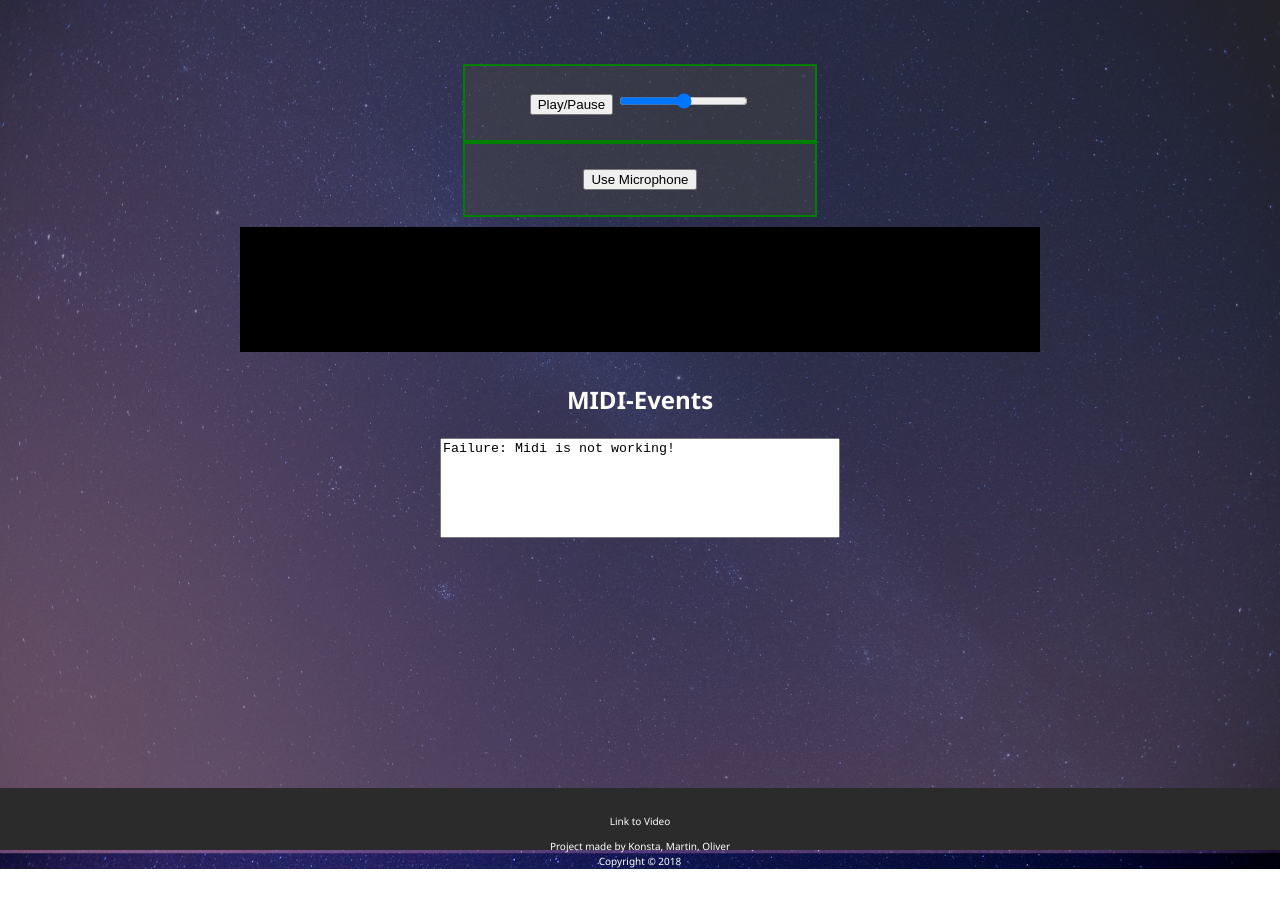
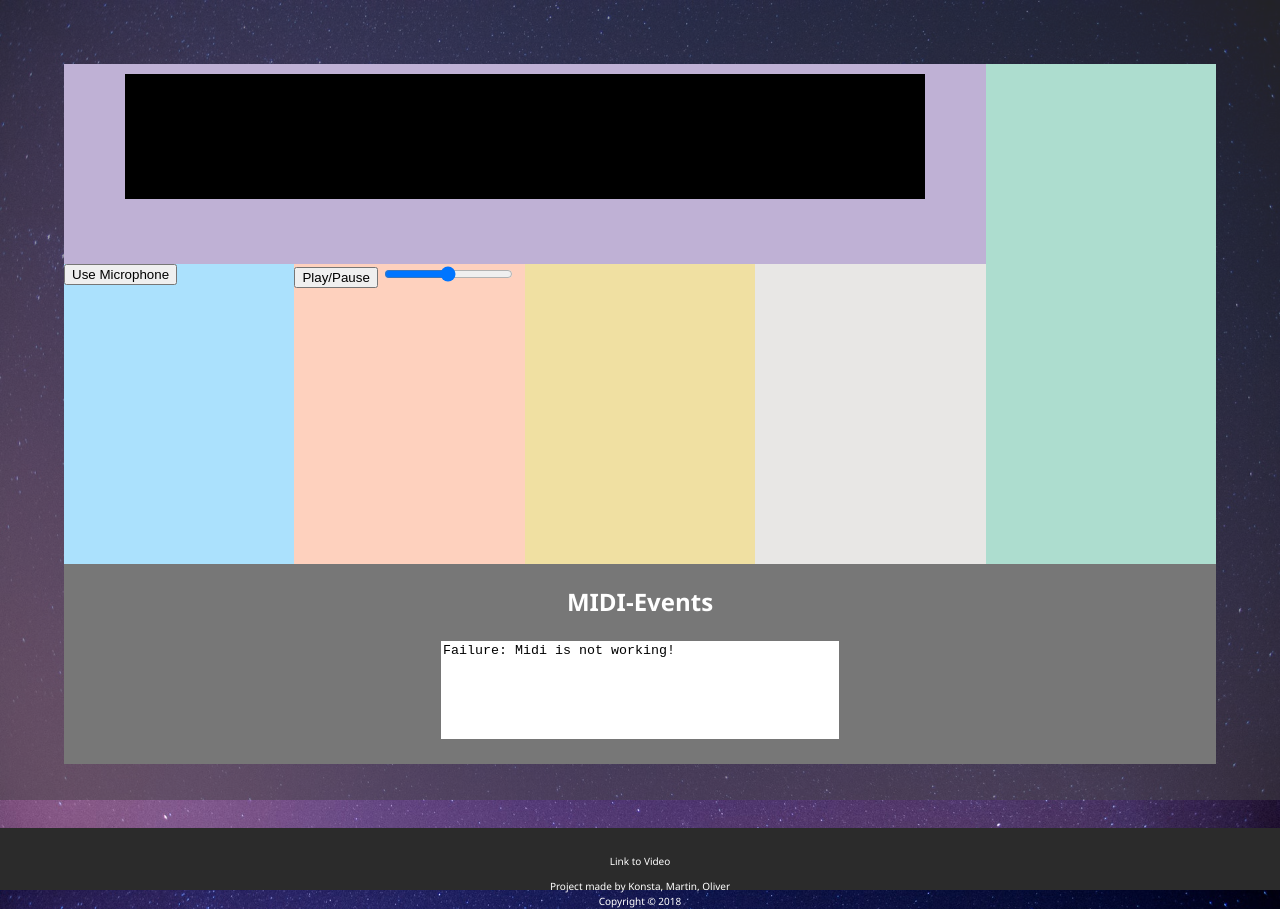
Before and after one commit to Butanding/AudioVideoTechnik, a website: page av_midi/index.html in a window 1280 px wide. Before the commit the page ends 869 px from the top, so only its background shows below. Drawn offline with Linux system fonts and the light colour scheme.

Commit message:
created new design based on CSS Grid

```diff
--- a/av_midi/css/style.css
+++ b/av_midi/css/style.css
@@ -73,3 +73,40 @@ a:hover {
   color: #fff;
   height: 30px;
 }
+
+
+.grid-container {
+  display: grid;
+  grid-template-columns: 1fr 1fr 1fr 1fr 1fr;
+  grid-template-rows: 100px 100px 100px 100px 100px 100px 100px;
+  grid-template-areas: "mainPlayback mainPlayback mainPlayback mainPlayback mainEQ" "mainPlayback mainPlayback mainPlayback mainPlayback mainEQ" "firstEQ secondEQ thirdEQ forthEQ mainEQ" "firstEQ secondEQ thirdEQ forthEQ mainEQ" "firstEQ secondEQ thirdEQ forthEQ mainEQ" "videoControl videoControl videoControl videoControl videoControl" "videoControl videoControl videoControl videoControl videoControl";
+}
+
+.mainPlayback {
+  grid-area: mainPlayback;
+  background-color: #bfb1d5;}
+
+.mainEQ {
+  grid-area: mainEQ;
+  background-color: #adddcf;
+}
+
+.firstEQ {
+  grid-area: firstEQ;
+  background-color: #abe1fd; }
+
+.secondEQ {
+  grid-area: secondEQ;
+  background-color: #fed1be; }
+
+.thirdEQ {
+  grid-area: thirdEQ;
+  background-color: #f0e0a2; }
+
+.forthEQ {
+  grid-area: forthEQ;
+  background-color: #e8e7e5; }
+
+.videoControl {
+  grid-area: videoControl;
+  background-color: #777777; }
--- a/av_midi/index.html
+++ b/av_midi/index.html
@@ -9,8 +9,19 @@
   <header>
   </header>
   <main id="home">
+    <div class="grid-container">
+      <div class="mainPlayback">
+        <canvas class="visual" width="640" height="100"></canvas>
+      </div>
+      <div class="mainEQ">
+      </div>
+      <div class="firstEQ">
+        <div id="record">
+          <button id="useMicButton" type="button" onClick="useMicrophone()">Use Microphone</button>
 
-    <div id="player">
+      </div></div>
+      <div class="secondEQ">
+
           <audio src="./res/soundfiles/song.mp3" type="audio/mpeg"></audio>
           <div id="progress-bar">
           </div>
@@ -21,20 +32,16 @@
             <input type="range" id="volume" min="0" max="2" value="1" step="0.01" />
           </div>
         </div>
-
-    <div id="player">
-      <div id="record">
-        <button id="useMicButton" type="button" onClick="useMicrophone()">Use Microphone</button>
-      </div>
-    </div>
-
-    <canvas class="visual" width="640" height="100"></canvas>
-
+      <div class="thirdEQ"></div>
+      <div class="forthEQ"></div>
+      <div class="videoControl">
         <div id="midi-logger">
           <h2>MIDI-Events</h2>
           <textarea id="result" style="overflow-y: scroll; width: 400px; height: 100px; resize: none;">
           </textarea>
+        </div></div>
     </div>
+
   </main>
 
   <footer id="main-footer">
```
Lines whose indentation alone changed are shown as unchanged.
